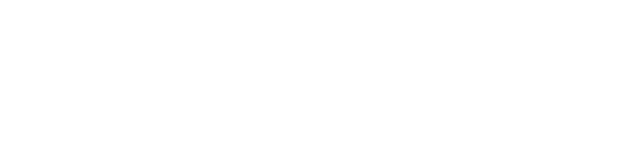
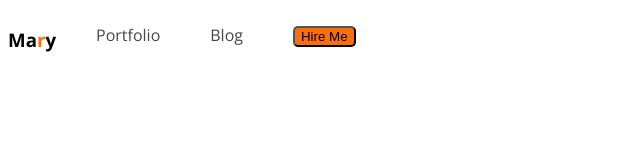
Before and after one commit to mamun7S/webdeveloper-portfolio, a plain HTML site: page index.html in a window 1280 px wide. Shown: the whole page, without its empty margins (0-640 px from the left). Drawn offline with nearby package versions, Linux system fonts and the light colour scheme.

Commit message:
nav style

```diff
--- a/index.html
+++ b/index.html
@@ -4,9 +4,23 @@
     <meta charset="UTF-8">
     <meta name="viewport" content="width=device-width, initial-scale=1.0">
     <title>Web Developer Portfolio</title>
+    <link rel="preconnect" href="https://fonts.googleapis.com">
+<link rel="preconnect" href="https://fonts.gstatic.com" crossorigin>
+<link href="https://fonts.googleapis.com/css2?family=Open+Sans:ital,wght@0,300..800;1,300..800&display=swap" rel="stylesheet">
+
+    <link rel="stylesheet" href="styles/Portfolio.css">
 </head>
 <body>
     <header>
+        <nav>
+            <h3>Ma<span class="text-primary">r</span>y</h3>
+            <ul>
+                <li><a href="">Portfolio</a></li>
+                <li><a href="">Blog</a></li>
+                <li><button class="btn-primary">Hire Me</button></li>
+
+            </ul>
+        </nav>
 
     </header>
     <main>
--- /dev/null
+++ b/styles/portfolio.css
@@ -0,0 +1,34 @@
+/* common shared style*/
+body{
+ font-family: "Open Sans", sans-serif;
+}
+.text-primary{
+    color: #FD6E0A;
+}
+.btn-primary{
+    border-radius: 5px;
+    background: #FD6E0A;
+}
+
+
+/* nav related styles*/
+nav {
+    display: flex;
+}
+.nav-title {
+    color: #181818);
+font-family: Open Sans;
+font-size: 45px;
+font-weight: 800;
+}
+nav > ul{
+    display: flex;
+}
+nav li {
+    list-style: none;
+    margin-right: 50px;
+}
+nav a {
+    text-decoration: none;
+    color:#474747;
+}
```
